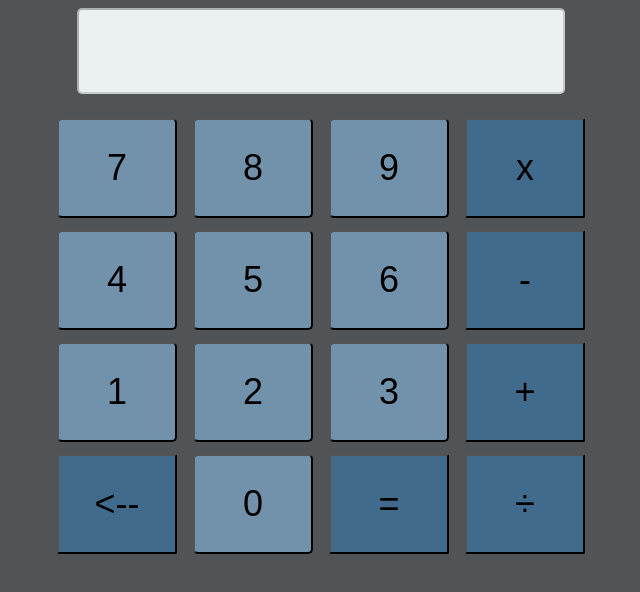
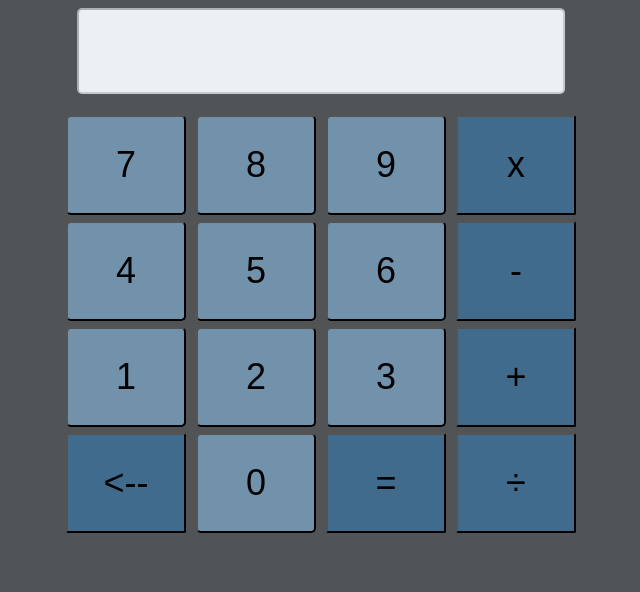
Before and after one commit to bahtb/bahtb.github.io, a plain HTML site: page calculator/index.html in a window 1280 px wide. Shown: the whole page, without its empty margins (319-959 px from the left). Drawn offline with Linux system fonts and the light colour scheme.

```diff
--- a/calculator/style.css
+++ b/calculator/style.css
@@ -14,7 +14,7 @@
   width: 120px;
   height: 100px;
   font-size: 36px;
-  margin: 6px;
+  margin: 3px;
 }
 
 button.DC{
```
